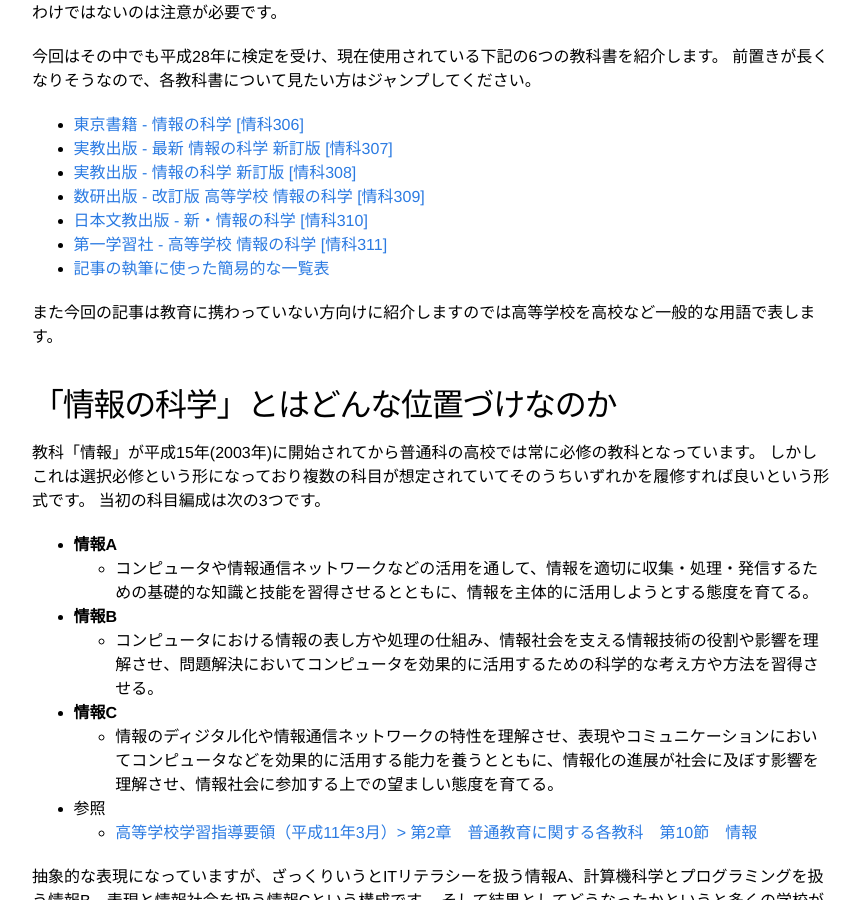
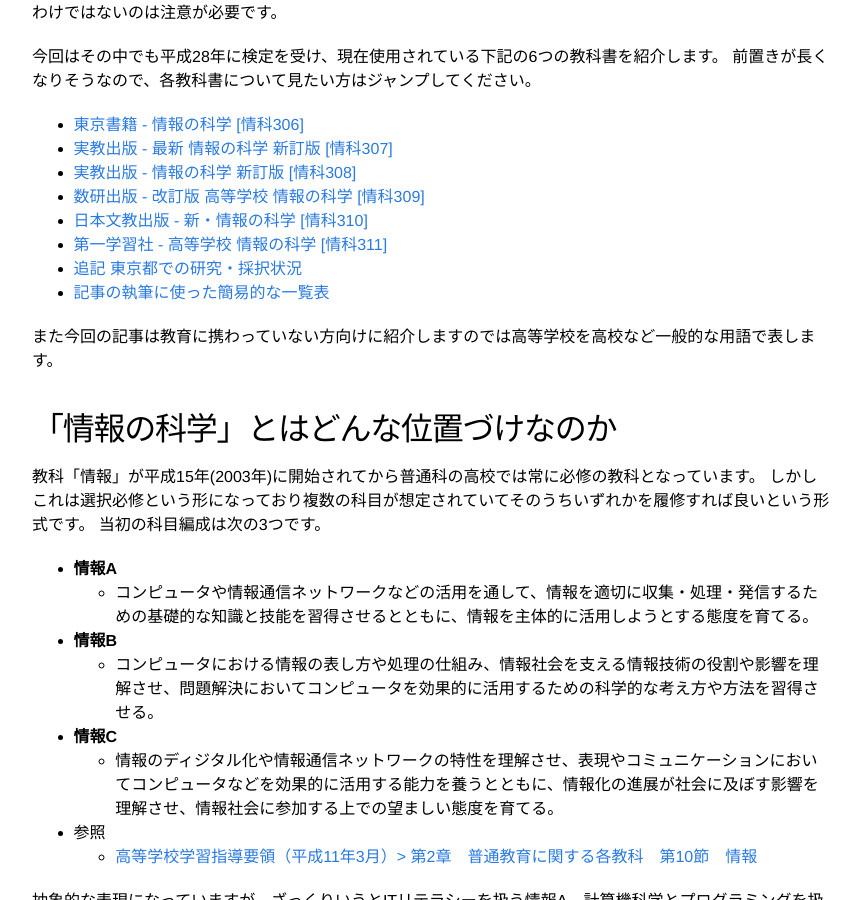
Before and after one commit to yandod/yandod.github.io, a Jekyll site: the page built from _posts/2018-07-29-highschool-programming-textbook.markdown, in a window 1280 px wide and 900 px high, scrolled down 1251 px. Shown: the whole window, without its empty margins (208-1068 px from the left). Built offline with Jekyll 4.4.1, drawn with Linux system fonts in a browser that asks for light colours; Markdown is read by kramdown in place of the engine named in the settings; comment, search, counter and statistics services are not loaded.

Commit message:
fix link

```diff
--- a/_posts/2018-07-29-highschool-programming-textbook.markdown
+++ b/_posts/2018-07-29-highschool-programming-textbook.markdown
@@ -24,8 +24,9 @@
 - [実教出版 - 最新 情報の科学 新訂版 [情科307]](#実教出版---最新-情報の科学-新訂版-情科307)
 - [実教出版 - 情報の科学 新訂版 [情科308]](#実教出版---情報の科学-新訂版-情科308)
 - [数研出版 - 改訂版 高等学校 情報の科学 [情科309]](#数研出版---改訂版-高等学校-情報の科学-情科309)
-- [日本文教出版 - 新・情報の科学 [情科310]](#日本文教出版---新・情報の科学-情科310)
+- [日本文教出版 - 新・情報の科学 [情科310]](#日本文教出版---新情報の科学-情科310)
 - [第一学習社 - 高等学校 情報の科学 [情科311]](#第一学習社---高等学校-情報の科学-情科311)
+- [追記 東京都での研究・採択状況](#追記-東京都教育委員会による教科書の研究結果)
 
 - [記事の執筆に使った簡易的な一覧表](https://docs.google.com/spreadsheets/d/1pOcR8RtOKSYo-3CqCzFmY_TWoJoaywzrTk4RVr7ePCk/edit?usp=sharing)
 
```
